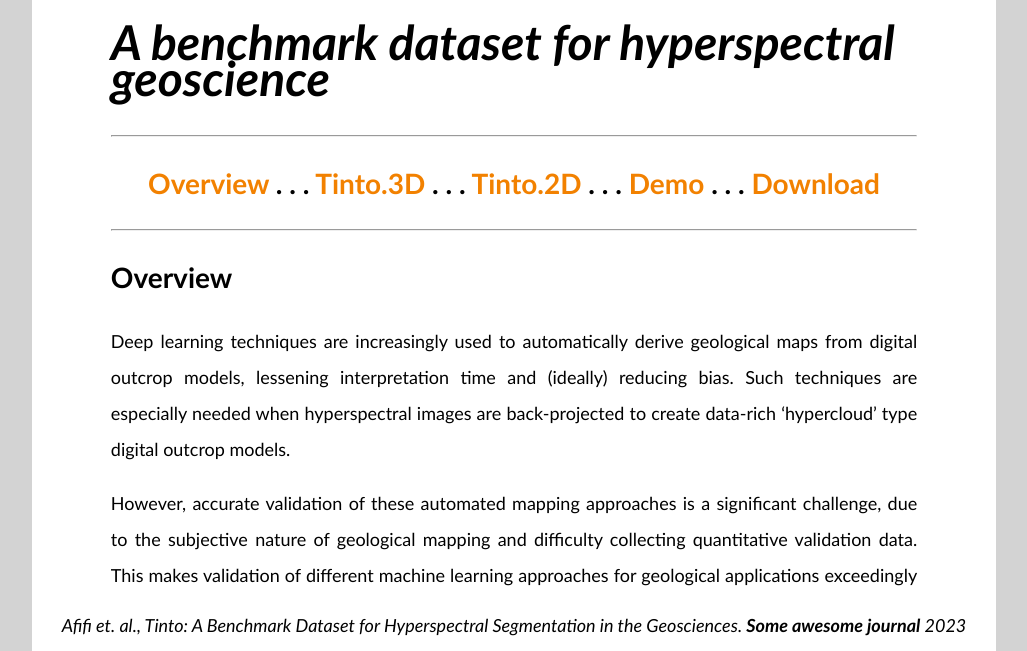
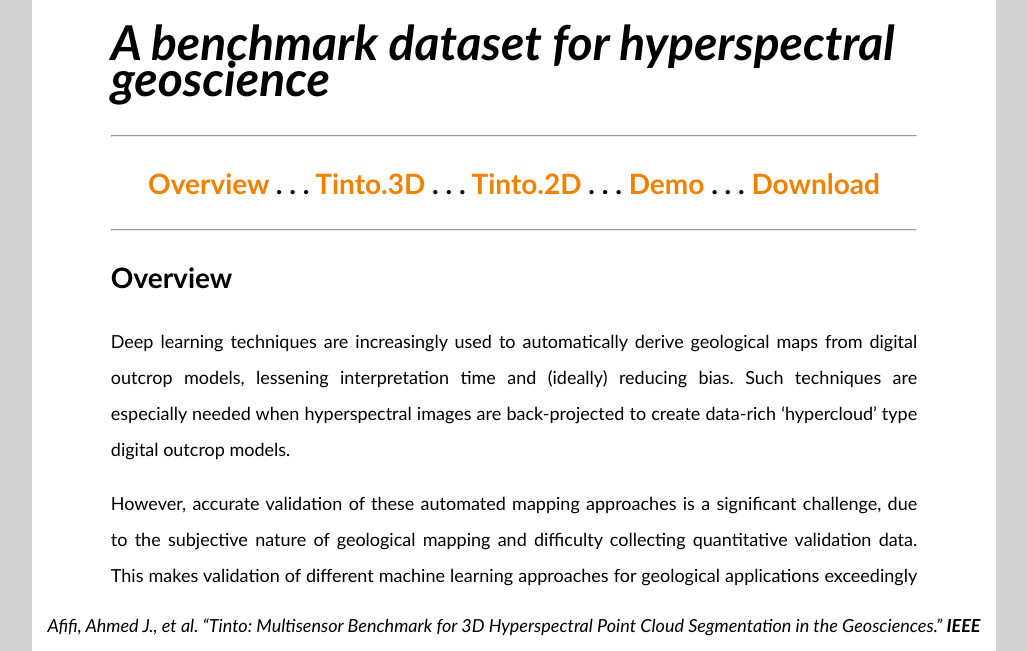
Before and after one commit to hifexplo/tinto, a plain HTML site: page index.html in a window 1280 px wide. Shown: the part 149-800 px from the top of the page, without its empty margins (126-1153 px from the left). Drawn offline with Linux system fonts and the light colour scheme.

Commit message:
Updated citation

```diff
--- a/index.html
+++ b/index.html
@@ -91,7 +91,8 @@
 
   <!-- Reference -->
   <div id="refbox">
-    <p><i>Afifi et. al., Tinto: A Benchmark Dataset for Hyperspectral Segmentation in the Geosciences. <b>Some awesome journal</b> 2023 </i></p>
+    <p><i>Afifi, Ahmed J., et al. “Tinto: Multisensor Benchmark for 3D Hyperspectral Point Cloud Segmentation in the Geosciences.” <b>IEEE Transactions on Geoscience and Remote Sensing</b> (2023).
+    </i></p>
   </div>
 
   <!--<div id="menublock">
```
Also changed, not shown: 1 other file.
